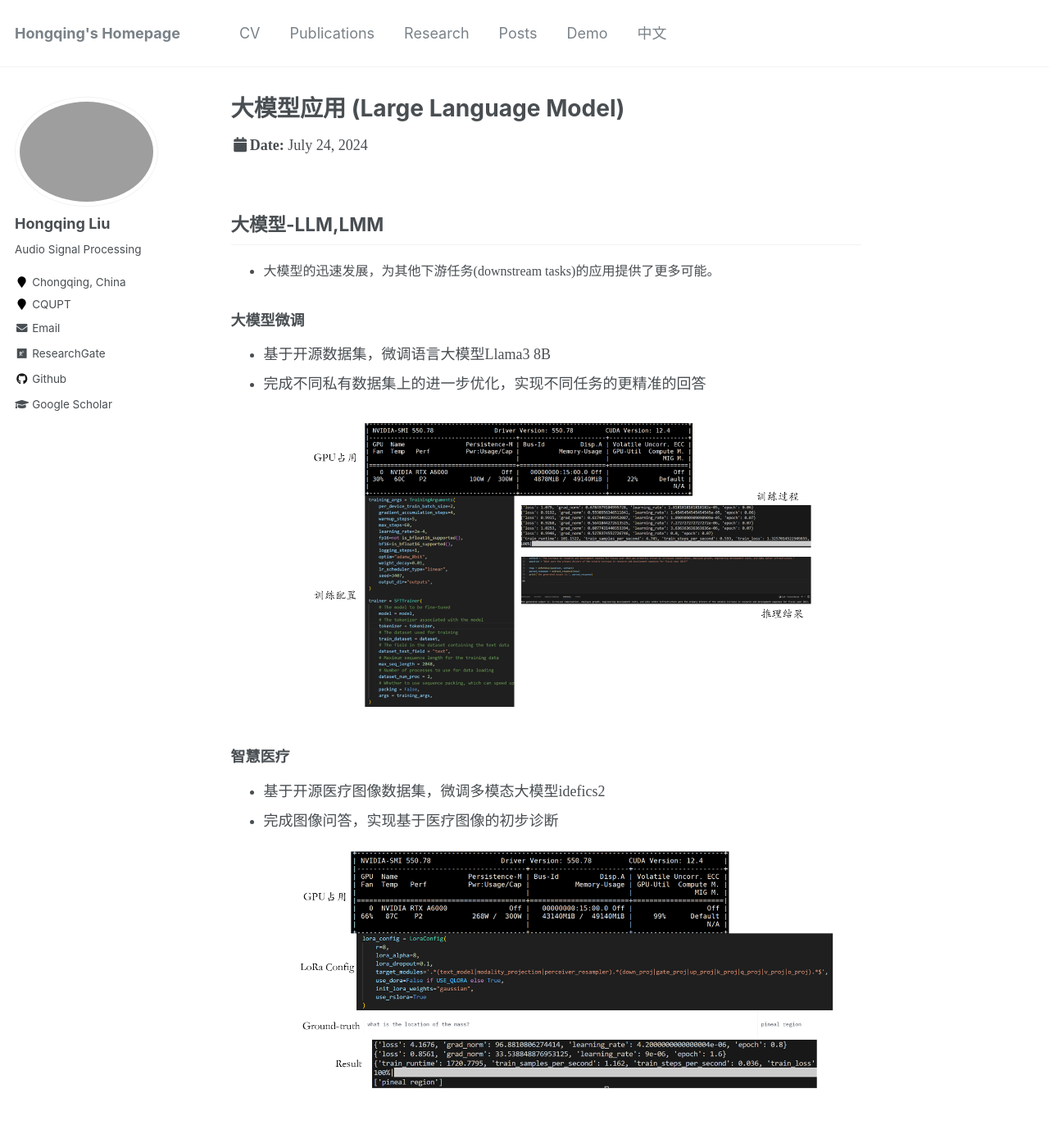
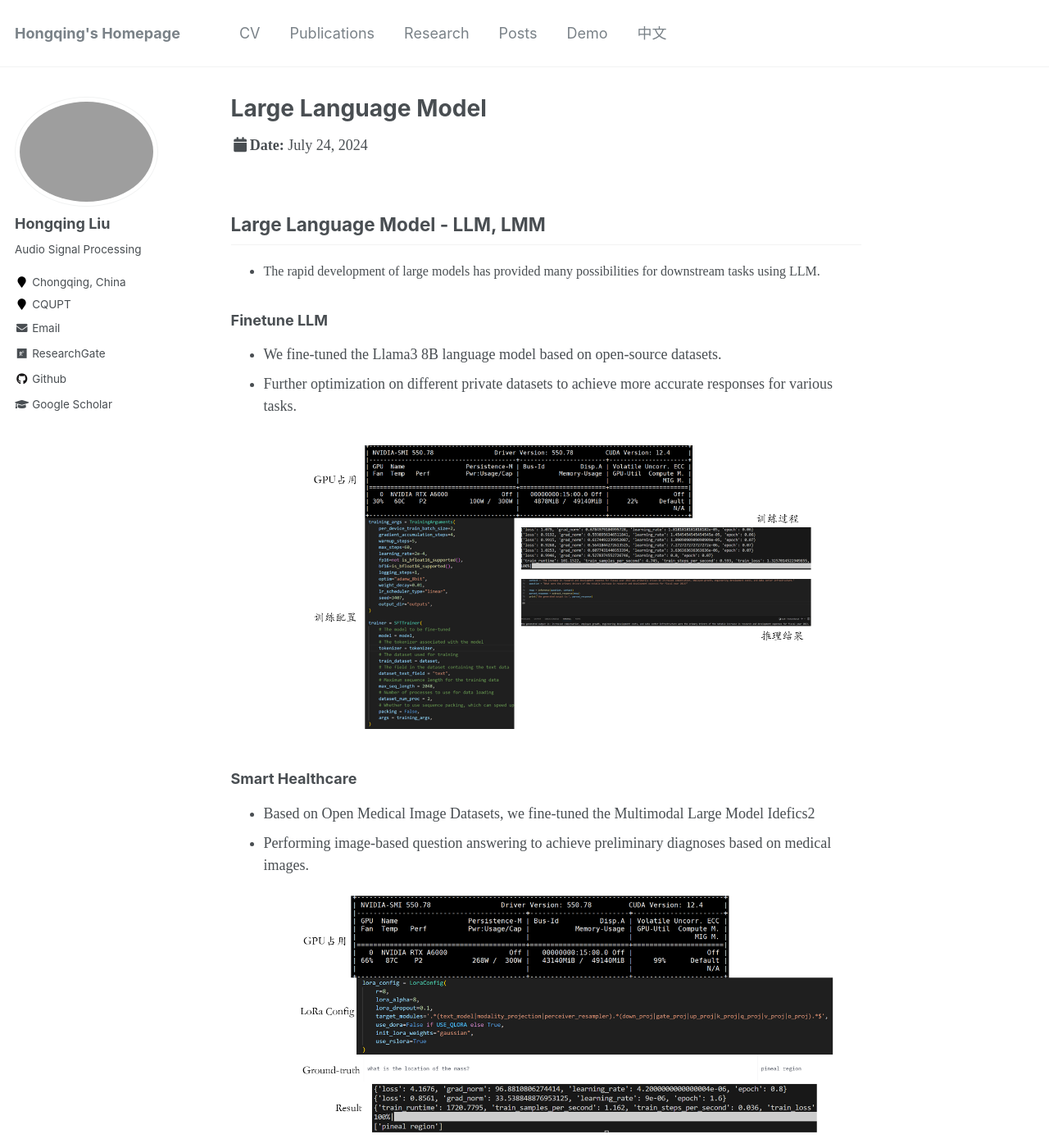
Before and after one commit to hong-qing-liu/english-hong-qing-liu.github.io, a Jekyll site: the page built from _talks/LLM.md, in a window 1280 px wide and 1400 px high. Shown: the whole window at 82% size. Built offline with Jekyll 4.4.1, drawn with Linux system fonts in a browser that asks for light colours; some of the changed text lies outside the part shown.

Commit message:
Update LLM.md

```diff
--- a/_talks/LLM.md
+++ b/_talks/LLM.md
@@ -1,30 +1,30 @@
 ---
-title: "大模型应用 (Large Language Model)"
+title: "Large Language Model"
 collection: talks
 type: "Talk"
 permalink: /talks/LLM
 ---
 
-##  大模型-LLM,LMM
-- <font size=3> 大模型的迅速发展，为其他下游任务(downstream tasks)的应用提供了更多可能。</font>
+##  Large Language Model - LLM, LMM
+- <font size=3> The rapid development of large models has provided many possibilities for downstream tasks using LLM.</font>
 
 
 
-###  <font size=4> 大模型微调 </font>
- - 基于开源数据集，微调语言大模型Llama3 8B
- - 完成不同私有数据集上的进一步优化，实现不同任务的更精准的回答
+###  <font size=4> Finetune LLM </font>
+ - We fine-tuned the Llama3 8B language model based on open-source datasets.
+ - Further optimization on different private datasets to achieve more accurate responses for various tasks.
    ![llm](/images/llmfinetue.png){: .align-center width="700px"}
 
 
-###  <font size=4> 智慧医疗 </font>
- - 基于开源医疗图像数据集，微调多模态大模型idefics2
- - 完成图像问答，实现基于医疗图像的初步诊断
+###  <font size=4> Smart Healthcare </font>
+ - Based on Open Medical Image Datasets, we fine-tuned the Multimodal Large Model Idefics2
+ - Performing image-based question answering to achieve preliminary diagnoses based on medical images.
    ![llm](/images/multimodal.png){: .align-center width="700px"}
 
 
-### <font size=4> 重庆话识别</font>
-- 采集了约40小时的重庆方言
-- 训练轻量化模型
+### <font size=4> Chongqing dialect recognition </font>
+- We collected approximately 40 hours of Chongqing dialect.
+- We trained a lightweight model.
   <div style="position: relative; padding-bottom: 56.25%; height: 0; overflow: hidden; max-width: 100%; height: auto;">
     <iframe
     src="//player.bilibili.com/player.html?isOutside=true&aid=1705132836&bvid=BV1dT421i7ZU&cid=1562461104&autoplay=0"
```
